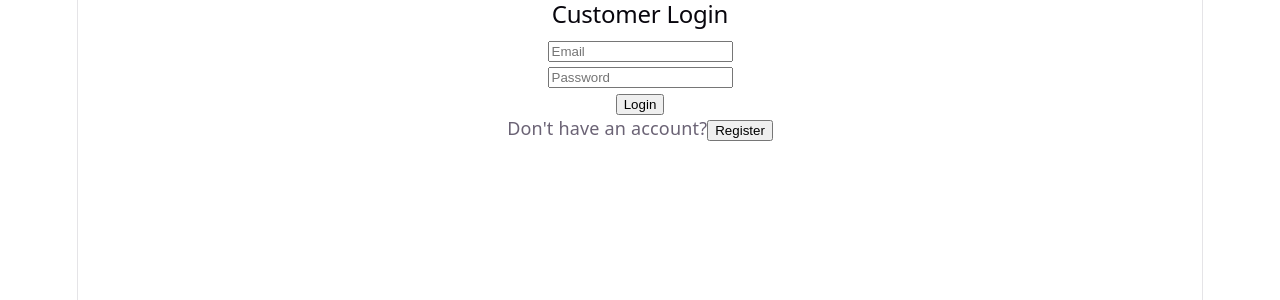
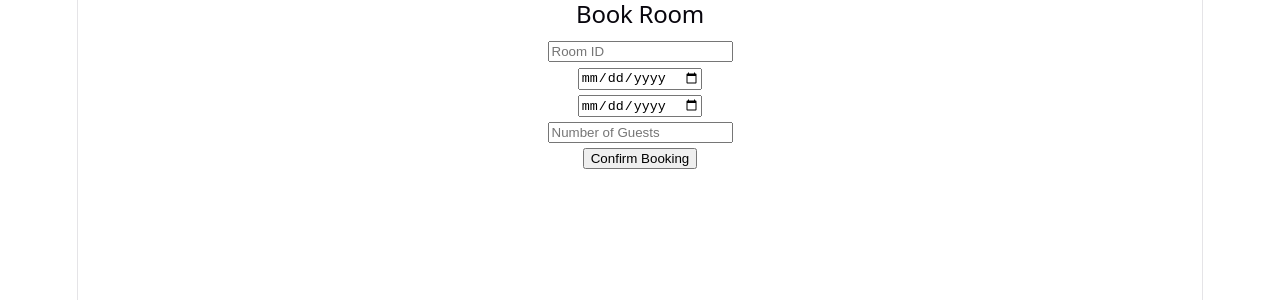
Before and after one commit to chyogi7242-code/travel-hospitality-management, a React app in the folder frontend/: page / in a window 1280 px wide. Shown: the top 300 px of the page. Built offline with nearby package versions, Linux system fonts and the light colour scheme; the HTML template or start-up script is replaced by a standard one.

Commit message:
Integrate reservation booking flow with backend API

```diff
--- a/frontend/src/App.jsx
+++ b/frontend/src/App.jsx
@@ -1,86 +1,13 @@
-import { BrowserRouter, Routes, Route } from "react-router-dom";
-
-
-import Login from "./pages/Login";
-import Register from "./pages/Register";
-import CustomerPortal from "./pages/CustomerPortal";
-import CreateReservation from "./pages/CreateReservation";
-
-
+import BookingForm from "./components/BookingForm";
 
 function App() {
 
-
-    return (
-
-
-        <BrowserRouter>
-
-
-            <Routes>
-
-
-
-                <Route
-
-                    path="/"
-
-                    element={<Login />}
-
-                />
-
-
-
-                <Route
-
-                    path="/login"
-
-                    element={<Login />}
-
-                />
-
-
-
-                <Route
-
-                    path="/register"
-
-                    element={<Register />}
-
-                />
-
-
-
-                <Route
-
-                    path="/customer"
-
-                    element={<CustomerPortal />}
-
-                />
-
-
-
-                <Route
-
-                    path="/reservation/create"
-
-                    element={<CreateReservation />}
-
-                />
-
-
-
-            </Routes>
-
-
-        </BrowserRouter>
-
-
-    );
+  return (
+    <div>
+      <BookingForm />
+    </div>
+  );
 
 }
 
-
-
 export default App;
--- /dev/null
+++ b/frontend/src/api/reservationApi.js
@@ -0,0 +1,8 @@
+import axios from "axios";
+
+const API_URL = "http://localhost:8080/api/reservations";
+
+export const createReservation = async (reservationData) => {
+    const response = await axios.post(API_URL, reservationData);
+    return response.data;
+};
--- /dev/null
+++ b/frontend/src/components/BookingForm.jsx
@@ -0,0 +1,116 @@
+import { useState } from "react";
+import { createReservation } from "../api/reservationApi";
+
+function BookingForm() {
+
+    const [reservation, setReservation] = useState({
+        userId: 1,
+        roomId: "",
+        checkInDate: "",
+        checkOutDate: "",
+        numberOfGuests: ""
+    });
+
+    const [message, setMessage] = useState("");
+
+    const handleChange = (e) => {
+        setReservation({
+            ...reservation,
+            [e.target.name]: e.target.value
+        });
+    };
+
+
+    const handleSubmit = async (e) => {
+        e.preventDefault();
+
+        try {
+
+            const response = await createReservation(reservation);
+
+            setMessage(
+                "Booking successful! Reservation ID: " + response.reservationId
+            );
+
+            // Clear form after successful booking
+            setReservation({
+                userId: 1,
+                roomId: "",
+                checkInDate: "",
+                checkOutDate: "",
+                numberOfGuests: ""
+            });
+
+        } catch (error) {
+
+            setMessage(
+                "Booking failed. Please try again."
+            );
+
+            console.log(error.response?.data || error.message);
+        }
+    };
+
+
+    return (
+        <div>
+
+            <h2>Book Room</h2>
+
+            <form onSubmit={handleSubmit}>
+
+                <input
+                    type="number"
+                    name="roomId"
+                    placeholder="Room ID"
+                    value={reservation.roomId}
+                    onChange={handleChange}
+                    required
+                />
+
+                <br />
+
+                <input
+                    type="date"
+                    name="checkInDate"
+                    value={reservation.checkInDate}
+                    onChange={handleChange}
+                    required
+                />
+
+                <br />
+
+                <input
+                    type="date"
+                    name="checkOutDate"
+                    value={reservation.checkOutDate}
+                    onChange={handleChange}
+                    required
+                />
+
+                <br />
+
+                <input
+                    type="number"
+                    name="numberOfGuests"
+                    placeholder="Number of Guests"
+                    value={reservation.numberOfGuests}
+                    onChange={handleChange}
+                    required
+                />
+
+                <br />
+
+                <button type="submit">
+                    Confirm Booking
+                </button>
+
+            </form>
+
+            <p>{message}</p>
+
+        </div>
+    );
+}
+
+export default BookingForm;
```
